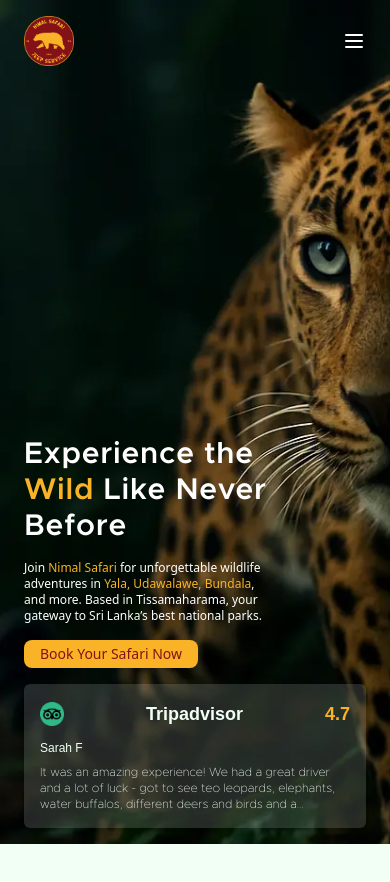
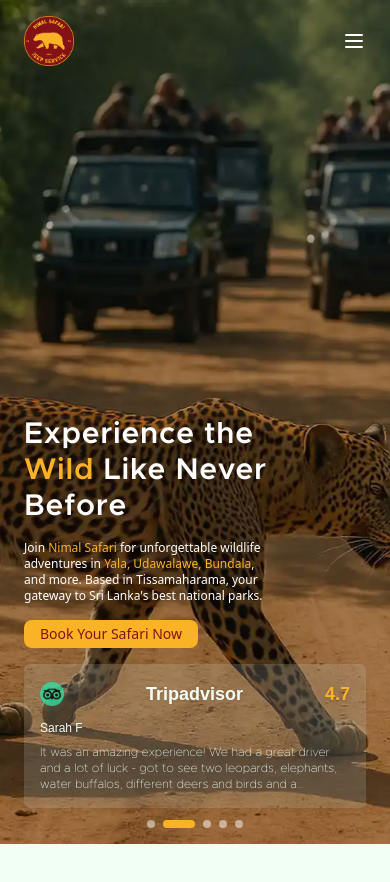
Before and after one commit to ocevialab/NimalSafary, a Next.js app: page / in a window 390 px wide. Shown: the top 882 px of the page. Built offline with nearby package versions, Linux system fonts and the light colour scheme; a web font is replaced by a local one.

Commit message:
Enhance Hero component with background image carousel and WhatsApp chat functionality

```diff
--- a/app/Components/Hero.tsx
+++ b/app/Components/Hero.tsx
@@ -1,13 +1,65 @@
 // app/Components/Hero.tsx
 "use client";
 
-import React from "react";
+import React, { useEffect, useRef, useState } from "react";
 import Image from "next/image";
 import Link from "next/link";
 import { motion } from "framer-motion";
+import { gsap } from "gsap";
 
 export default function Hero() {
+  const heroImageList = [
+    "/Images/hero.webp",
+    "/Images/aboutbig.webp",
+    "/Images/bubig.webp",
+    "/Images/udabig.webp",
+    "/Images/hero.webp",
+  ];
+
+  const [currentImageIndex, setCurrentImageIndex] = useState(0);
+  const backgroundRef = useRef<HTMLDivElement>(null);
+  const overlayRef = useRef<HTMLDivElement>(null);
+
   const phoneNumber = process.env.NEXT_PUBLIC_WHATSAPP_NUMBER;
+
+  useEffect(() => {
+    const interval = setInterval(() => {
+      changeBackgroundImage();
+    }, 5000); // Change image every 5 seconds
+
+    return () => clearInterval(interval);
+  }, [currentImageIndex]);
+
+  const changeBackgroundImage = () => {
+    if (!backgroundRef.current || !overlayRef.current) return;
+
+    const nextIndex = (currentImageIndex + 1) % heroImageList.length;
+
+    // Create timeline for smooth transition
+    const tl = gsap.timeline();
+
+    // First, fade out and zoom in current image
+    tl.to(backgroundRef.current, {
+      scale: 1.1,
+      opacity: 0.3,
+      duration: 0.8,
+      ease: "power2.inOut",
+    })
+      // Then change the background image and reset
+      .call(() => {
+        if (backgroundRef.current) {
+          backgroundRef.current.style.backgroundImage = `url('${heroImageList[nextIndex]}')`;
+          setCurrentImageIndex(nextIndex);
+        }
+      })
+      // Finally, fade in and zoom out new image
+      .to(backgroundRef.current, {
+        scale: 1,
+        opacity: 1,
+        duration: 0.8,
+        ease: "power2.inOut",
+      });
+  };
 
   const openWhatsAppChat = () => {
     // Basic validation for phone number
@@ -19,7 +71,7 @@
     }
 
     const message = encodeURIComponent(
-      `Hello! I’m interested in booking a safari with Namal Safari. Could you please share more details about the available packages and timings? Thank you!`
+      `Hello! I'm interested in booking a safari with Namal Safari. Could you please share more details about the available packages and timings? Thank you!`
     );
 
     // Construct the WhatsApp URL with the '+' in the phone number
@@ -28,13 +80,22 @@
   };
 
   return (
-    <div
-      className="w-full h-screen  text-secondary bg-center bg-cover "
-      style={{
-        backgroundImage: "url('/Images/hero.webp')",
-      }}
-    >
-      <div className="absolute bottom-0 w-full md:px-12 px-6 md:py-8 py-4 flex md:flex-row flex-col md:justify-between md:items-end gap-4">
+    <div className="relative w-full h-screen text-secondary overflow-hidden">
+      {/* Background Image Container */}
+      <div
+        ref={backgroundRef}
+        className="absolute inset-0 w-full h-full bg-center bg-cover transition-all duration-1000"
+        style={{
+          backgroundImage: `url('${heroImageList[currentImageIndex]}')`,
+          transform: "scale(1)",
+        }}
+      />
+
+      {/* Optional overlay for better text readability */}
+      <div ref={overlayRef} className="absolute inset-0 bg-black/20" />
+
+      {/* Content */}
+      <div className=" z-10 absolute md:bottom-0 bottom-5 w-full md:px-12 px-6 md:py-8 py-4 flex md:flex-row flex-col md:justify-between md:items-end gap-4">
         <div className="md:w-2/5 w-4/5 flex flex-col gap-4 text-white">
           <motion.h1
             className="lg:text-7xl md:text-5xl text-3xl font-display font-semibold tracking-wide"
@@ -50,7 +111,7 @@
             Before
           </motion.h1>
           <motion.p
-            className="lg:text-xl  md:text-lg text-xs lg:pr-24 md:pr-12 pr-6 "
+            className="lg:text-xl md:text-lg text-xs lg:pr-24 md:pr-12 pr-6"
             initial={{ opacity: 0, y: 50 }}
             whileInView={{
               opacity: 1,
@@ -62,7 +123,7 @@
             Join <span className="text-accent">Nimal Safari</span> for
             unforgettable wildlife adventures in{" "}
             <span className="text-accent">Yala, Udawalawe, Bundala</span>, and
-            more. Based in Tissamaharama, your gateway to Sri Lanka’s best
+            more. Based in Tissamaharama, your gateway to Sri Lanka&#39;s best
             national parks.
           </motion.p>
           <motion.div
@@ -81,6 +142,7 @@
             Book Your Safari Now
           </motion.div>
         </div>
+
         <motion.div
           whileHover={{ scale: 1.02 }}
           transition={{ type: "spring", stiffness: 300, damping: 20 }}
@@ -93,11 +155,11 @@
           viewport={{ once: true, amount: 0.3 }}
         >
           <Link
-            className="w-fit h-fit p-4 bg-secondary/15 text-primary backdrop-opacity-10 backdrop-blur-2xl rounded-md flex flex-col gap-2 hover:drop-shadow-cyan-500/50 drop-shadow-sm  font-display "
+            className="w-fit h-fit p-4 bg-secondary/15 text-primary backdrop-opacity-10 backdrop-blur-2xl rounded-md flex flex-col gap-2 hover:drop-shadow-cyan-500/50 drop-shadow-sm font-display"
             href={
               "https://www.tripadvisor.com/Attraction_Review-g1102395-d5512904-Reviews-Nimal_Safari-Tissamaharama_Southern_Province.html"
             }
-            target="black"
+            target="blank"
           >
             <div className="text-secondary flex justify-between gap-10 items-center">
               <Image
@@ -107,17 +169,17 @@
                 alt="traveladvisorlog"
                 className="w-6 h-6 opacity-80"
               />
-              <h2 className="md:text-xl text-lg font-bold text-secondary ">
+              <h2 className="md:text-xl text-lg font-bold text-secondary">
                 Tripadvisor
               </h2>
               <p className="md:text-xl text-lg font-bold text-accent">4.7</p>
             </div>
-            <div className=" text-secondary md:text-sm text-xs md:mt-4 mt-1">
+            <div className="text-secondary md:text-sm text-xs md:mt-4 mt-1">
               Sarah F
             </div>
             <div className="md:text-sm text-xs font-light md:w-[300px] w-full text-secondary md:line-clamp-none line-clamp-3">
               It was an amazing experience! We had a great driver and a lot of
-              luck - got to see teo leopards, elephants, water buffalos,
+              luck - got to see two leopards, elephants, water buffalos,
               different deers and birds and a crocodile. The landscape is
               beautiful as well. Would recommend a full day safari with a lovely
               stop for lunch at the beach. Very well organised and memories for
@@ -126,6 +188,42 @@
           </Link>
         </motion.div>
       </div>
+
+      {/* Image Indicators (Optional) */}
+      <div className="absolute bottom-4 left-1/2 transform -translate-x-1/2 flex space-x-2 z-20">
+        {heroImageList.map((_, index) => (
+          <button
+            key={index}
+            className={`w-2 h-2 rounded-full transition-all duration-300 ${
+              index === currentImageIndex
+                ? "bg-accent w-8"
+                : "bg-white/50 hover:bg-white/70"
+            }`}
+            onClick={() => {
+              setCurrentImageIndex(index);
+              if (backgroundRef.current) {
+                gsap.to(backgroundRef.current, {
+                  scale: 1.05,
+                  opacity: 0.5,
+                  duration: 0.4,
+                  ease: "power2.inOut",
+                  onComplete: () => {
+                    if (backgroundRef.current) {
+                      backgroundRef.current.style.backgroundImage = `url('${heroImageList[index]}')`;
+                      gsap.to(backgroundRef.current, {
+                        scale: 1,
+                        opacity: 1,
+                        duration: 0.4,
+                        ease: "power2.inOut",
+                      });
+                    }
+                  },
+                });
+              }
+            }}
+          />
+        ))}
+      </div>
     </div>
   );
 }
```
